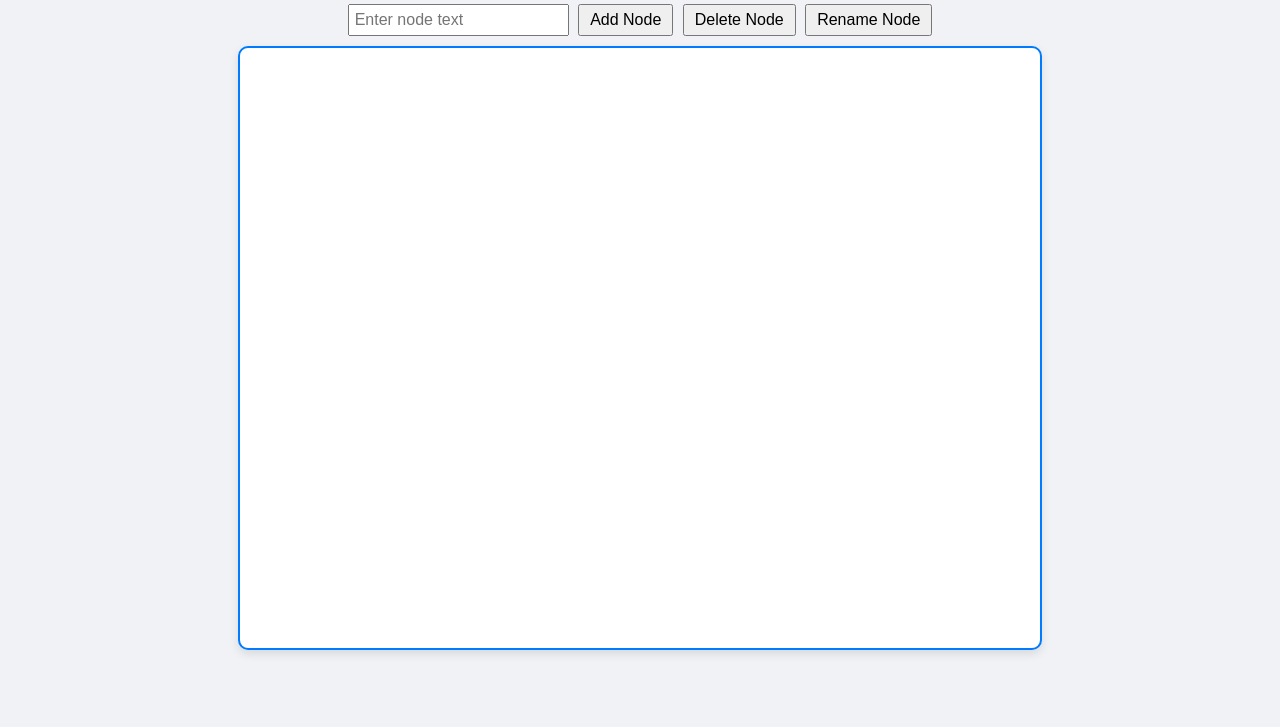
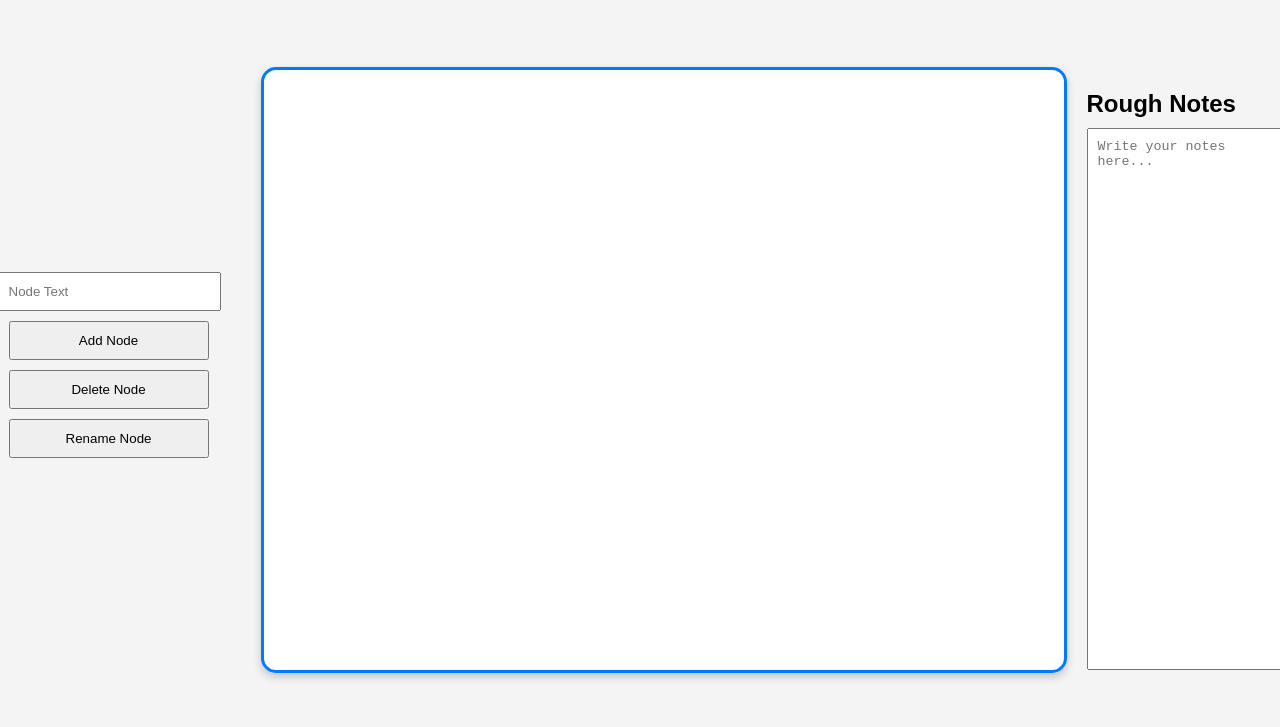
Before and after one commit to samuelkiruba/Mind-map-developing-web-application, a plain HTML site: page Mind-map project/index.html in a window 1280 px wide. Shown: the part 73-800 px from the top of the page. Drawn offline with Linux system fonts and the light colour scheme.

Commit message:
Mind map developing application

```diff
--- a/Mind-map project/index.html
+++ b/Mind-map project/index.html
@@ -3,17 +3,26 @@
 <head>
     <meta charset="UTF-8">
     <meta name="viewport" content="width=device-width, initial-scale=1.0">
-    <title>Mind Map</title>
+    <title>Mind Map Application</title>
     <link rel="stylesheet" href="styles.css">
 </head>
 <body>
-    <div class="controls">
-        <input type="text" id="nodeText" placeholder="Enter node text">
-        <button id="addNodeButton">Add Node</button>
-        <button id="deleteNodeButton">Delete Node</button>
-        <button id="renameNodeButton">Rename Node</button>
+    <div class="header">
+        <h1>Mind Map Application</h1>
     </div>
-    <canvas id="canvas"></canvas>
+    <div class="container">
+        <div class="controls">
+            <input type="text" id="nodeText" placeholder="Node Text">
+            <button id="addNodeButton">Add Node</button>
+            <button id="deleteNodeButton">Delete Node</button>
+            <button id="renameNodeButton">Rename Node</button>
+        </div>
+        <canvas id="canvas"></canvas>
+        <div class="rough-notes">
+            <h2>Rough Notes</h2>
+            <textarea id="notesArea" rows="20" placeholder="Write your notes here..."></textarea>
+        </div>
+    </div>
     <script src="script.js"></script>
 </body>
 </html>
--- a/Mind-map project/styles.css
+++ b/Mind-map project/styles.css
@@ -1,37 +1,72 @@
 body {
     font-family: Arial, sans-serif;
+    margin: 0;
+    padding: 0;
     display: flex;
-    flex-direction: column;
-    align-items: center;
-    justify-content: center;
+    flex-direction: column; /* Stack elements vertically */
+    align-items: center; /* Center horizontally */
     height: 100vh;
-    margin: 0;
-    background-color: #f0f2f5;
+    background-color: #f4f4f4;
+}
+
+.header {
+    text-align: center;
+    width: 100%; /* Full width for header */
+    margin-bottom: 20px; /* Space below the header */
+}
+
+.container {
+    display: flex; /* Align controls, canvas, and notes side by side */
+    align-items: center; /* Center align items vertically */
+    justify-content: center; /* Center the content */
+    margin-top: 20px; /* Added margin to bring everything down */
+    max-width: 1200px; /* Set a max width for better layout */
+    width: 100%; /* Full width */
 }
 
 .controls {
+    display: flex;
+    flex-direction: column;
+    margin-right: 20px; /* Space between controls and canvas */
+    align-items: center; /* Center controls horizontally */
+}
+
+.controls input {
+    padding: 10px;
+    margin-bottom: 10px;
+    width: 200px; /* Set a width for input fields */
+}
+
+.controls button {
+    padding: 10px;
+    margin-bottom: 10px;
+    width: 200px; /* Same width as input fields */
+    cursor: pointer;
+}
+
+#canvas {
+    border: 3px solid #007BFF; /* Add a colored border */
+    background-color: #fff;
+    margin: 20px;
+    box-shadow: 0 4px 8px rgba(0, 0, 0, 0.2);
+    width: 800px; /* Set a fixed width for the canvas */
+    height: 600px; /* Set a fixed height for the canvas */
+    border-radius: 15px; /* Rounded corners */
+}
+
+.rough-notes {
+    display: flex;
+    flex-direction: column;
+    width: 300px; /* Set width for rough notes */
+    height: 600px; /* Set a fixed height for rough notes to match canvas */
+}
+
+.rough-notes h2 {
     margin-bottom: 10px;
 }
 
-input[type="text"] {
-    padding: 5px;
-    font-size: 16px;
+.rough-notes textarea {
+    padding: 10px;
+    resize: none; /* Disable resizing */
+    flex-grow: 1; /* Allow textarea to grow and fill available space */
 }
-
-button {
-    padding: 5px 10px;
-    font-size: 16px;
-    margin-left: 5px;
-    cursor: pointer;
-}
-
-canvas {
-    width: 800px;
-    height: 600px;
-    border: 2px solid #007bff;
-    background-color: #ffffff;
-    display: block;
-    cursor: pointer;
-    border-radius: 10px;
-    box-shadow: 0 4px 10px rgba(0, 0, 0, 0.1);
-}
```
